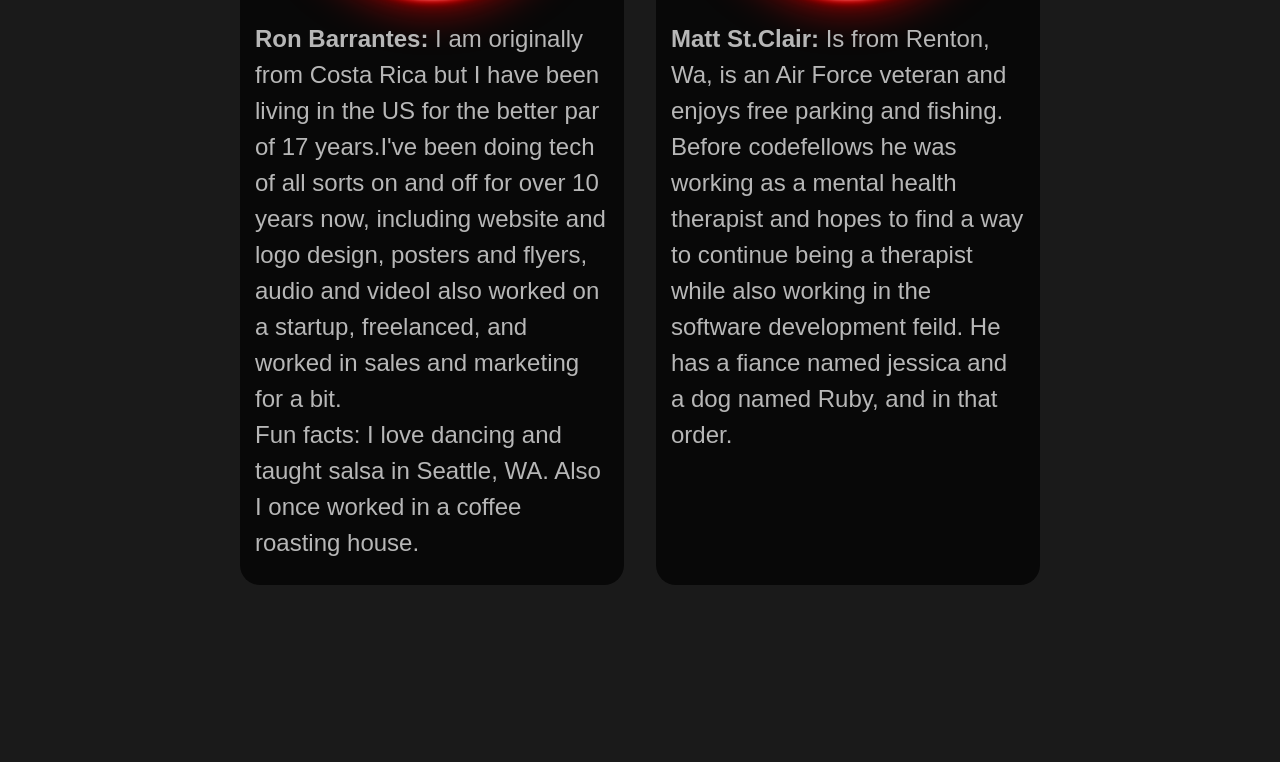
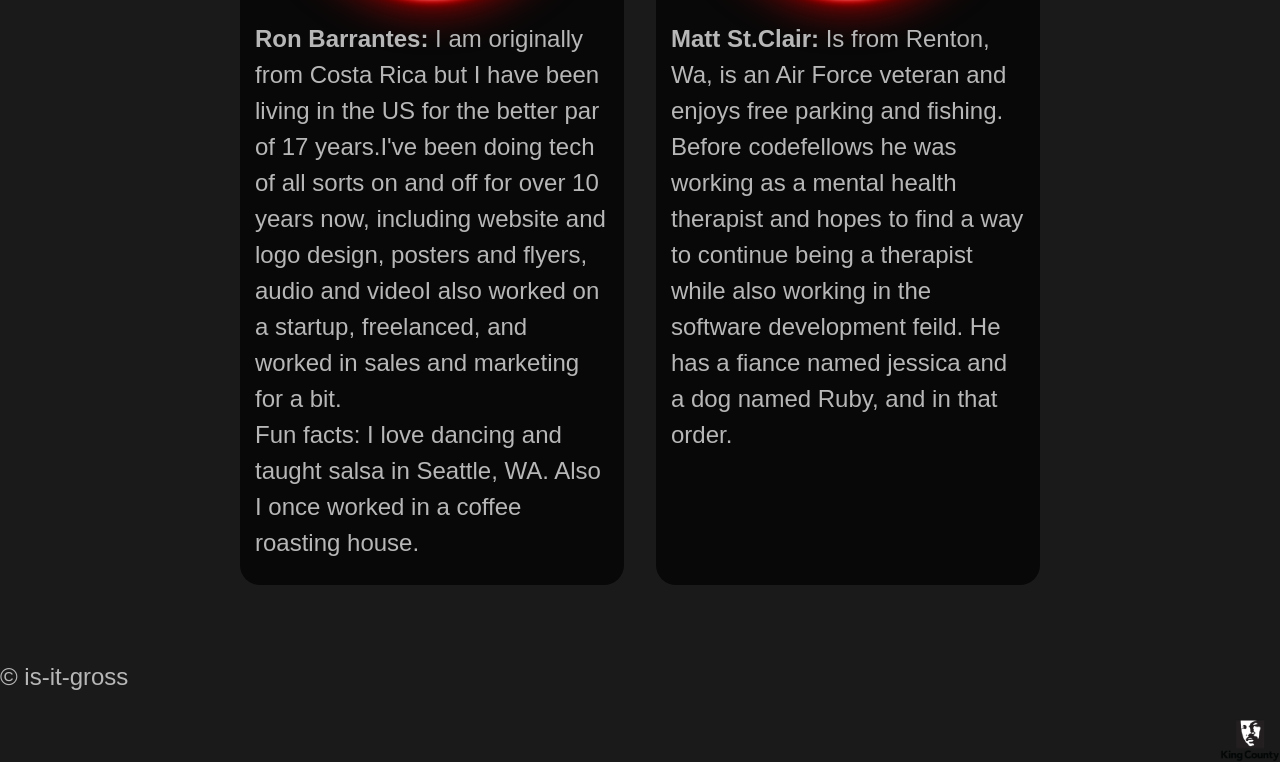
Before and after one commit to MattStClair/restaurantRiskRating, a website: page public/index.html in a window 1280 px wide. Shown: the part 3707-4469 px from the top of the page. Before the commit the page ends 4342 px from the top, so only its background shows below. Drawn offline with nearby package versions, Linux system fonts and the light colour scheme; some packages are replaced by stand-ins of ours; no server answers; a script that the page names is missing; a web font is replaced by a local one.

Commit message:
added king county link image to go to food inspection resources

```diff
--- a/public/index.html
+++ b/public/index.html
@@ -106,6 +106,8 @@
   </main>
 
   <footer>
+    <p>&copy; is-it-gross</p>
+    <a href="http://www.kingcounty.gov/depts/health/environmental-health/food-safety/inspection-system.aspx"><img id="kingLogo" src="images/king.png"></a>
   </footer>
 
   <!-- CDN -->
--- a/public/styles/base.css
+++ b/public/styles/base.css
@@ -23,7 +23,6 @@ p {
   font-size: 1.5em;
 }
 
-/*LINKS*/
 a, a:link, a:active {
   font-family: 'Nixie One';
   text-decoration: none;
--- a/public/styles/modules.css
+++ b/public/styles/modules.css
@@ -89,11 +89,19 @@
 
 footer {
   display: inline;
-  margin-top: 6em;
+  margin-top: 10em;
 }
 #map {
   width: 100%;
   height: auto;
+}
+
+#kingLogo {
+  display: inline;
+  float: right;
+  width: 60px;
+  height: auto;
+  position: relative;
 }
 
 
```
Also changed, not shown: public/images/king.png (added).
